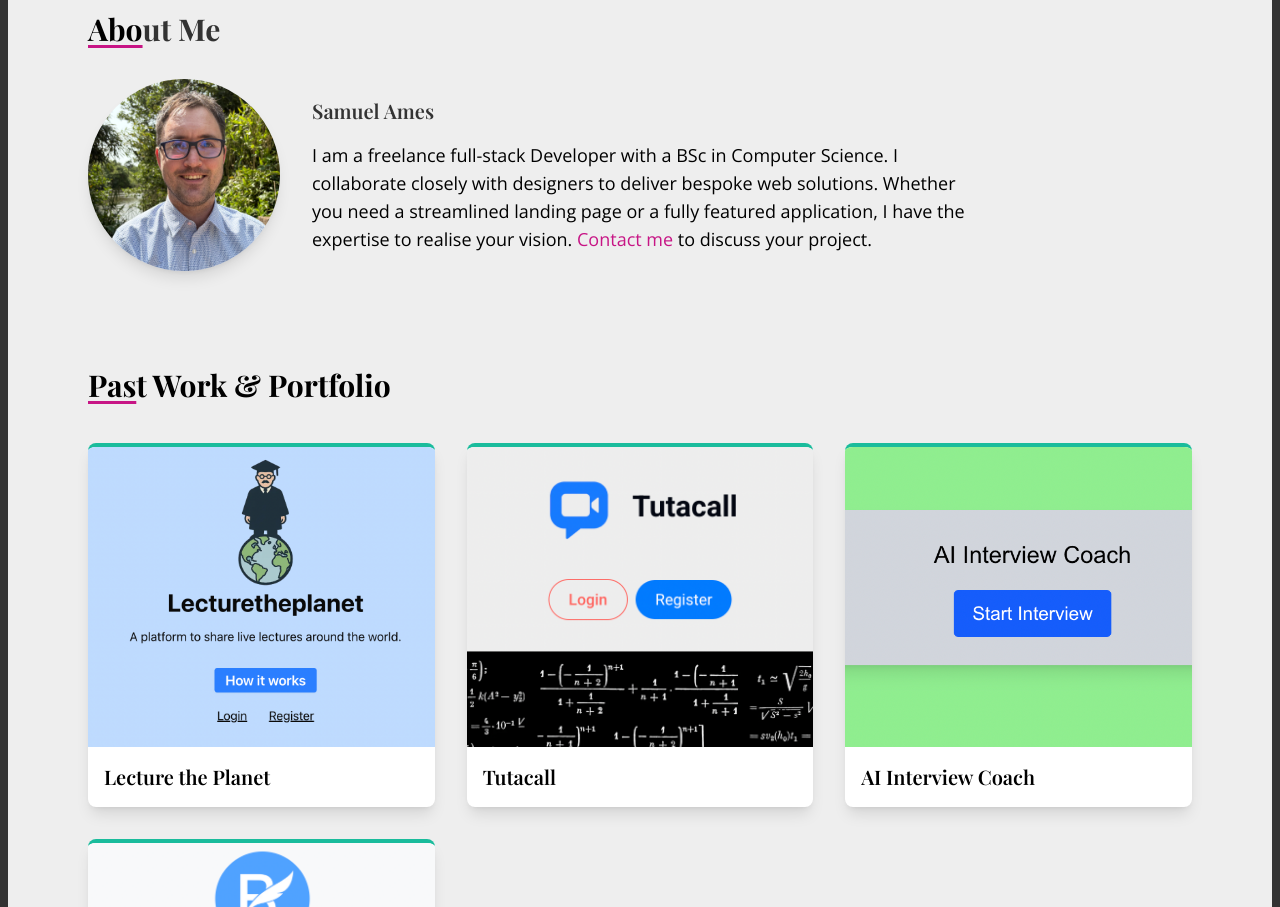
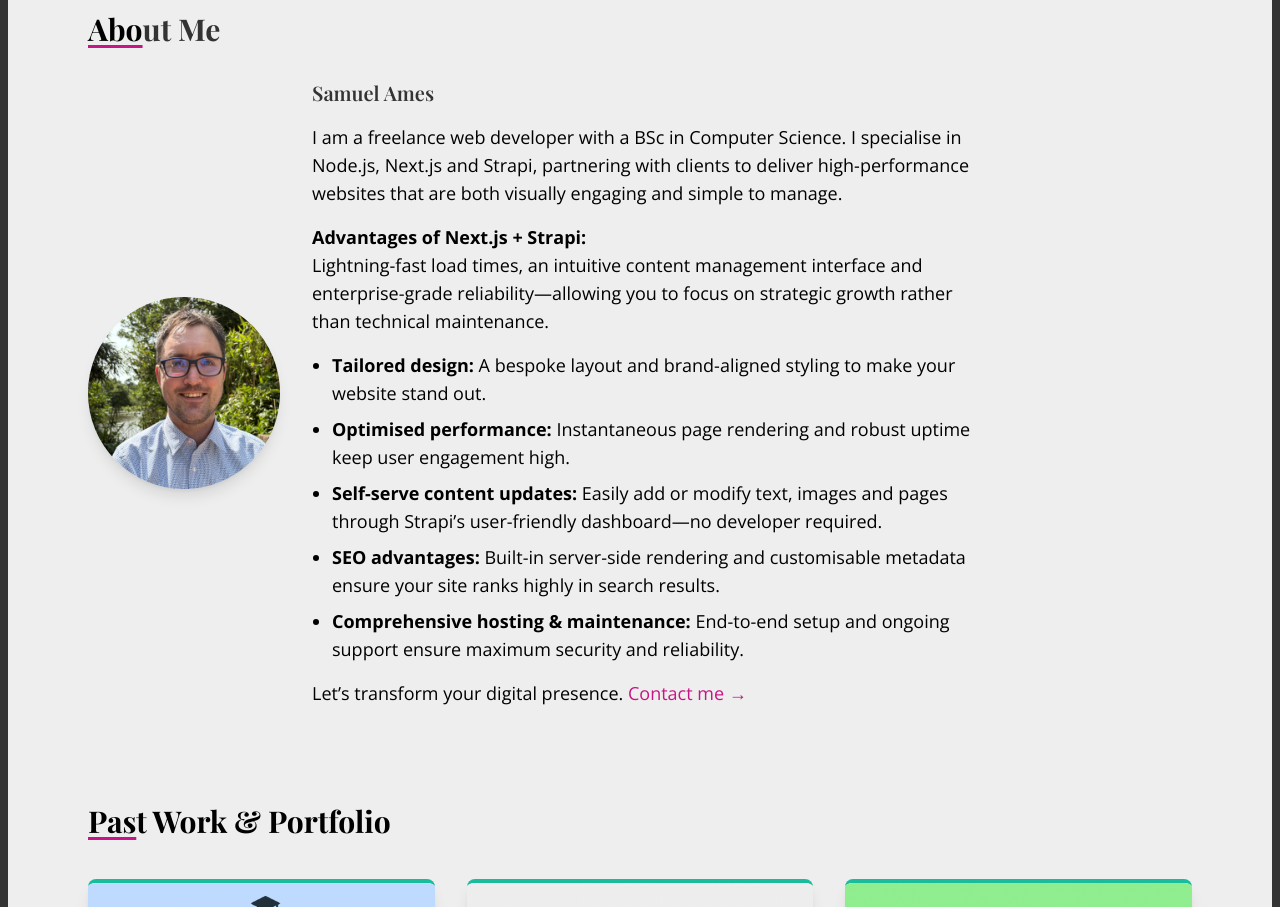
Before and after one commit to crackersam/samuelames.com.2, a Next.js app: page / in a window 1280 px wide. Shown: the part 720-1627 px from the top of the page. Built offline with nearby package versions, Linux system fonts and the light colour scheme; a web font is replaced by a local one.

Commit message:
updated bio

```diff
--- a/app/betterpress/page.tsx
+++ b/app/betterpress/page.tsx
@@ -17,7 +17,7 @@ const Betterpress = async () => {
         <p className="text-lg text-gray-700 mb-6">
           Betterpress Is a blogging platform designed to be better for page load
           speeds, security and search engine optimisation, then alternatives. It
-          is built using Strapi Content management system and Next.js.
+          is built using Strapi content management system and Next.js.
         </p>
       </div>
       <Link
--- a/app/layout.tsx
+++ b/app/layout.tsx
@@ -20,15 +20,15 @@ export const metadata: Metadata = {
   description:
     "Freelance Full-Stack Developer based on the coast (near London and Brighton) in the UK",
   keywords: [
-    "freelance software engineer UK",
+    "freelance web developer UK",
     "freelance web developer London",
     "freelance web developer UK",
-    "web developer UK",
-    "full stack developer Brighton",
-    "full stack developer London",
-    "full stack developer UK",
-    "freelance full stack developer",
-    "Next.js developer UK",
+    "fullstack",
+    "next.js developer",
+    "freelance developer",
+    "fullstack developer",
+    "freelance web developer",
+    "website developer",
     "Sam ames",
   ],
 
--- a/app/page.tsx
+++ b/app/page.tsx
@@ -52,19 +52,52 @@ export default async function Home() {
             <h3 className="text-xl text-charcoal font-semibold mb-4">
               Samuel Ames
             </h3>
-            <p className="text-lg text-charcoal/80 flex-1">
-              I am a freelance full-stack Developer with a BSc in Computer
-              Science. I collaborate closely with designers to deliver bespoke
-              web solutions. Whether you need a streamlined landing page or a
-              fully featured application, I have the expertise to realise your
-              vision.{" "}
+            <p className="text-lg text-charcoal/80">
+              I am a freelance web developer with a BSc in Computer Science. I
+              specialise in Node.js, Next.js and Strapi, partnering with clients
+              to deliver high-performance websites that are both visually
+              engaging and simple to manage.
+            </p>
+            <p className="mt-4 text-lg text-charcoal/80">
+              <strong>Advantages of Next.js + Strapi:</strong>
+              <br />
+              Lightning-fast load times, an intuitive content management
+              interface and enterprise-grade reliability—allowing you to focus
+              on strategic growth rather than technical maintenance.
+            </p>
+            <ul className="list-disc pl-5 mt-4 space-y-2 text-lg text-charcoal/80">
+              <li>
+                <strong>Tailored design:</strong> A bespoke layout and
+                brand-aligned styling to make your website stand out.
+              </li>
+              <li>
+                <strong>Optimised performance:</strong> Instantaneous page
+                rendering and robust uptime keep user engagement high.
+              </li>
+              <li>
+                <strong>Self-serve content updates:</strong> Easily add or
+                modify text, images and pages through Strapi’s user-friendly
+                dashboard—no developer required.
+              </li>
+              <li>
+                <strong>SEO advantages:</strong> Built-in server-side rendering
+                and customisable metadata ensure your site ranks highly in
+                search results.
+              </li>
+              <li>
+                <strong>Comprehensive hosting & maintenance:</strong> End-to-end
+                setup and ongoing support ensure maximum security and
+                reliability.
+              </li>
+            </ul>
+            <p className="mt-4 text-lg">
+              Let’s transform your digital presence.{" "}
               <Link
                 href="/contact"
                 className="text-[var(--color-primary)] hover:underline"
               >
-                Contact me
-              </Link>{" "}
-              to discuss your project.
+                Contact me →
+              </Link>
             </p>
           </div>
         </div>
```
